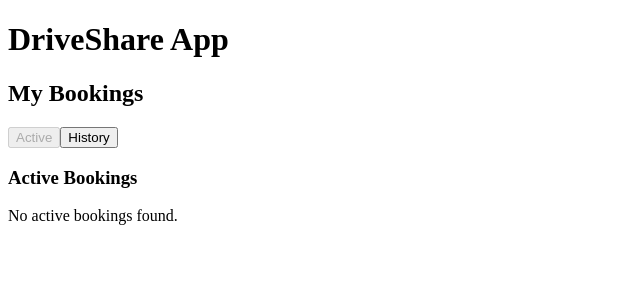
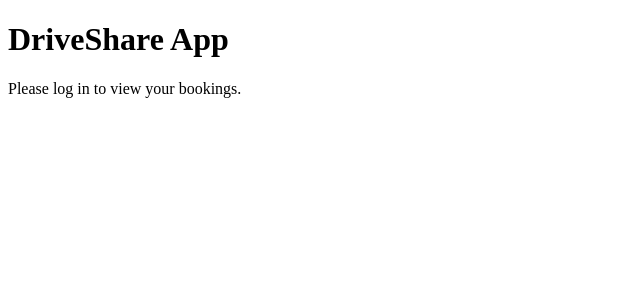
Before and after one commit to gslau02/CIS476_DriveShare, a React (Create React App) app in the folder client/: page /myBookings in a window 1280 px wide. Shown: the top 300 px of the page, without its empty margins (0-640 px from the left). Built offline with nearby package versions, Linux system fonts and the light colour scheme.

Commit message:
Update MyBookingsPage.js

```diff
--- a/client/src/pages/MyBookingsPage.js
+++ b/client/src/pages/MyBookingsPage.js
@@ -1,71 +1,73 @@
 import React, { useState, useEffect } from 'react';
+import axios from 'axios';
 import BookingCard from '../components/BookingCard';
-//import { getUserBookings } from '../api';
-// import { mockActiveBookings, mockPastBookings } from '../__mock__/mockData';
+import { verifySession } from '../utils/auth';
 
 const MyBookingsPage = () => {
-  const [currentTab, setCurrentTab] = useState('active'); // 'active' or 'history'
+  const [currentTab, setCurrentTab] = useState('active'); // Could also be 'history'
   const [activeBookings, setActiveBookings] = useState([]);
   const [pastBookings, setPastBookings] = useState([]);
-  const [loading, setLoading] = useState(true);
-  const [error, setError] = useState(null);
+  const [isSessionValid, setIsSessionValid] = useState(false);
 
   useEffect(() => {
-    const fetchBookings = async () => {
+    const sessionToken = localStorage.getItem('sessionToken'); // Or fetch from a more secure place
+
+    const initFetch = async () => {
+      if (!sessionToken) {
+        // TODO: Handle the lack of sessionToken (redirect to login?)
+        return;
+      }
+
       try {
-        //const response = await getUserBookings(); // Add any required headers or authorization tokens
-        // setActiveBookings(mockActiveBookings);
-        // setPastBookings(mockPastBookings);
+        const sessionValid = await verifySession(sessionToken);
+        setIsSessionValid(sessionValid);
+
+        if (!sessionValid) {
+          // TODO: Handle invalid session (redirect to login?)
+          return;
+        }
+
+        const response = await axios.get('/api/bookings', {
+          headers: { Authorization: `Bearer ${sessionToken}` },
+        });
+
         const now = new Date();
-        //setActiveBookings(response.data.filter(booking => new Date(booking.end) >= now));
-        //setPastBookings(response.data.filter(booking => new Date(booking.end) < now));
-        setLoading(false);
-      } catch (err) {
-        setError('Failed to load bookings.');
-        setLoading(false);
+        setActiveBookings(response.data.filter(booking => new Date(booking.endDate) >= now));
+        setPastBookings(response.data.filter(booking => new Date(booking.endDate) < now));
+      } catch (error) {
+        // Handle errors appropriately
+        console.error('Error fetching bookings', error);
       }
     };
 
-    fetchBookings();
+    initFetch();
   }, []);
 
-  if (loading) return <div>Loading bookings...</div>;
-  if (error) return <div>Error: {error}</div>;
+  if (!isSessionValid) {
+    // TODO: Render something else here or redirect to the login page.
+    return <div>Please log in to view your bookings.</div>;
+  }
 
   return (
-    <div>
-      <h2>My Bookings</h2>
-      <div>
-        <button onClick={() => setCurrentTab('active')} disabled={currentTab === 'active'}>Active</button>
-        <button onClick={() => setCurrentTab('history')} disabled={currentTab === 'history'}>History</button>
+    <div className="my-bookings-page">
+      <h1>My Bookings</h1>
+      <div className="tab-container">
+        <button onClick={() => setCurrentTab('active')} disabled={currentTab === 'active'}>
+          Active Bookings
+        </button>
+        <button onClick={() => setCurrentTab('history')} disabled={currentTab === 'history'}>
+          Past Bookings
+        </button>
       </div>
 
       <div>
-        {currentTab === 'active' && (
-          <>
-            <h3>Active Bookings</h3>
-            {activeBookings.length > 0 ? (
-              activeBookings.map(booking => (
-                <BookingCard key={booking.id} booking={booking} active={true} />
-              ))
-            ) : (
-              <p>No active bookings found.</p>
-            )}
-          </>
-        )}
+        {currentTab === 'active' && activeBookings.map(booking => (
+          <BookingCard key={booking.id} booking={booking} isActive={true} />
+        ))}
 
-        {currentTab === 'history' && (
-          <>
-            <h3>Past Bookings</h3>
-            {pastBookings.length > 0 ? (
-              pastBookings.map(booking => (
-                <BookingCard key={booking.id} booking={booking} active={false} />
-              ))
-            ) : (
-              <p>No past bookings found.</p>
-            )}
-          </>
-        )}
+        {currentTab === 'history' && pastBookings.map(booking => (
+          <BookingCard key={booking.id} booking={booking} isActive={false} />
+        ))}
       </div>
     </div>
   );
```
